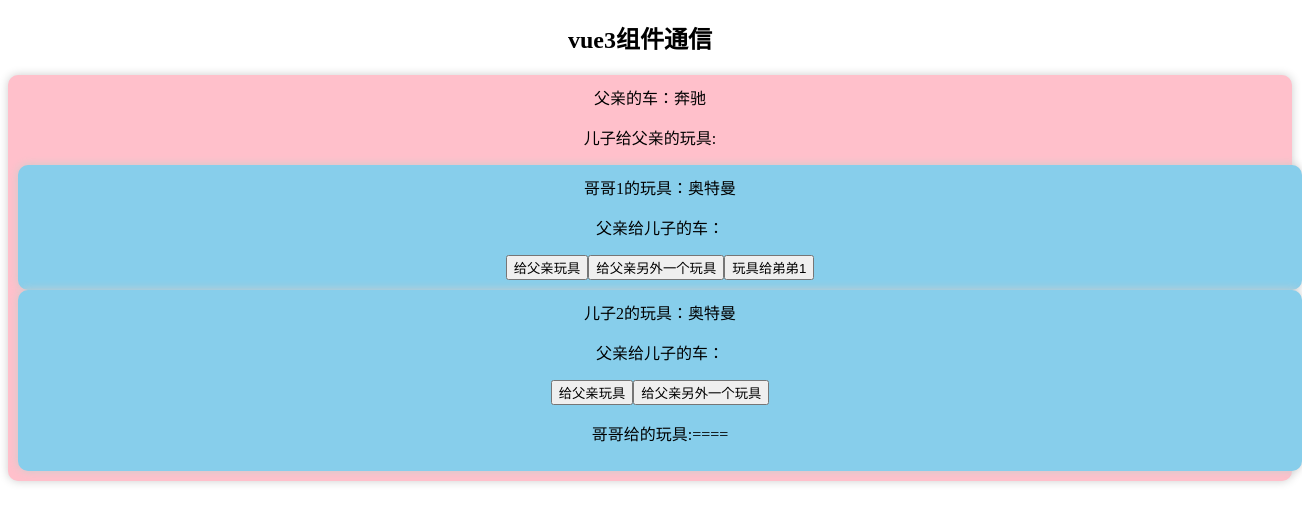
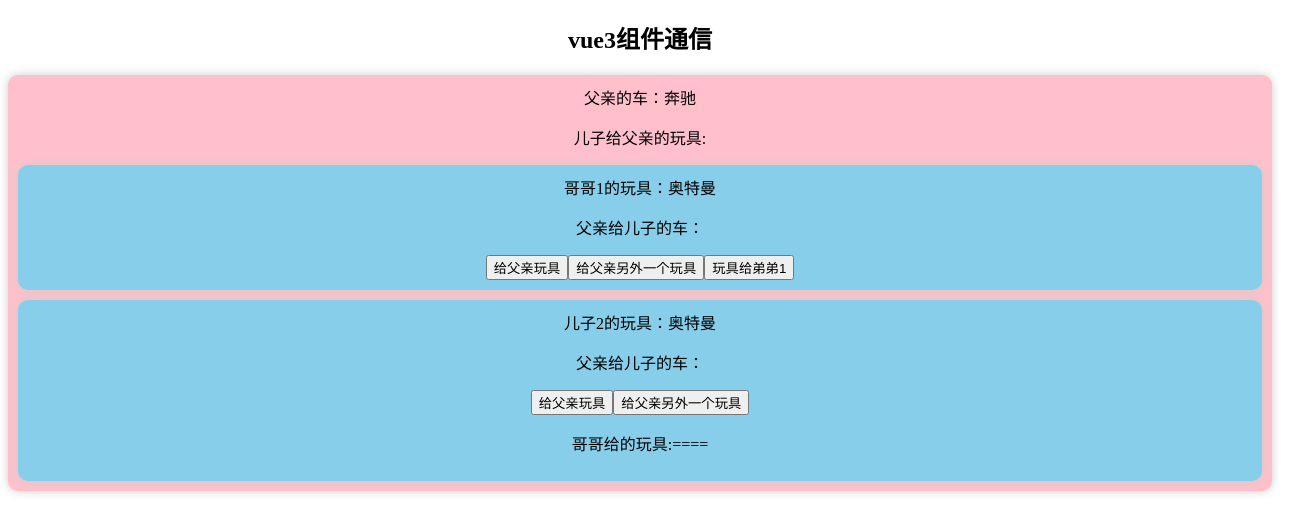
Before and after one commit to wxfwill/vue3-hello, a Vue app: page /home in a window 1280 px wide. Shown: the top 532 px of the page, 1302 px wide, since content can reach past the window. Built offline with nearby package versions, Linux system fonts and the light colour scheme.

Commit message:
feat: 修改通信例子

```diff
--- a/src/comm/Child.vue
+++ b/src/comm/Child.vue
@@ -32,6 +32,7 @@
     background-color: skyblue;
     border-radius: 10px;
     box-shadow: 0 0 10px #ccc;
-    padding: 10px
+    padding: 10px;
+    box-sizing: border-box;
 }
 </style>
--- a/src/comm/Child2.vue
+++ b/src/comm/Child2.vue
@@ -33,6 +33,8 @@
     background-color: skyblue;
     border-radius: 10px;
     box-shadow: 0 0 10px #ccc;
-    padding: 10px
+    padding: 10px;
+    margin-top: 10px;
+    box-sizing: border-box;
 }
 </style>
--- a/src/comm/Father.vue
+++ b/src/comm/Father.vue
@@ -37,6 +37,7 @@ const saveToy = (msg: string, ev: Event) => {
     background-color: pink;
     border-radius: 10px;
     box-shadow: 0 0 10px #ccc;
-    padding: 10px
+    padding: 10px;
+    box-sizing: border-box;
 }
 </style>
```
